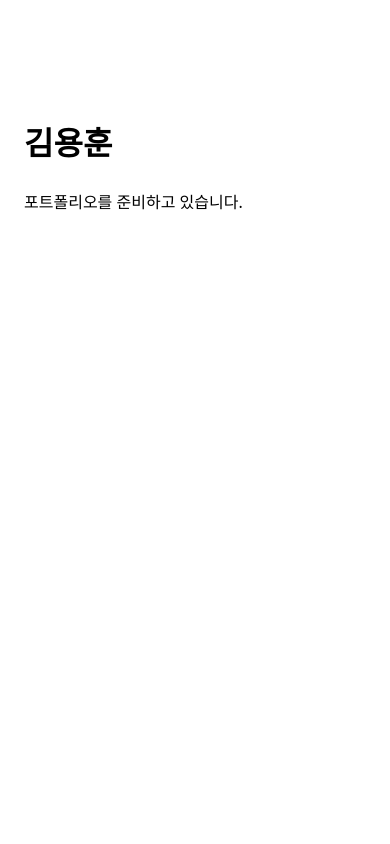
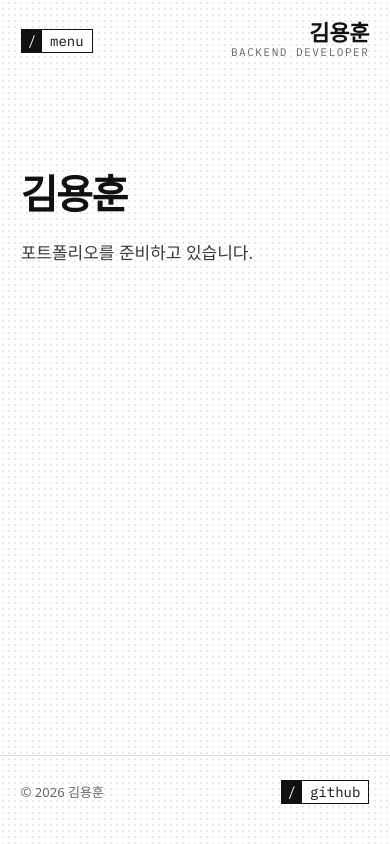
Before and after one commit to Jena-K/canvas, an Astro site: page / in a window 390 px wide. Built offline with nearby package versions, Linux system fonts and the light colour scheme; Astro itself is replaced by a stand-in of ours; a web font is replaced by a local one.

Commit message:
feat(layout): add design tokens, Tag, Header, Footer, and Base layout
Self-host Instrument Sans, Pretendard (dynamic Hangul subsets), and IBM
Plex Mono through their npm packages. Header renders slash tags on desktop
and folds them into a <details> menu under 720px.

```diff
--- a/package.json
+++ b/package.json
@@ -16,7 +16,10 @@
   "dependencies": {
     "@astrojs/mdx": "^8.1.6",
     "@astrojs/sitemap": "^3.7.5",
+    "@fontsource-variable/instrument-sans": "^5.3.0",
+    "@fontsource/ibm-plex-mono": "^5.3.0",
     "astro": "^7.4.12",
+    "pretendard": "1.3.9",
     "sharp": "^0.35.0"
   },
   "packageManager": "pnpm@11.9.0",
--- /dev/null
+++ b/src/components/Footer.astro
@@ -0,0 +1,24 @@
+---
+import Tag from './Tag.astro';
+---
+
+<footer class="site-footer">
+	<p class="copy">© {new Date().getFullYear()} 김용훈</p>
+	<Tag href="https://github.com/Jena-K" label="github" />
+</footer>
+
+<style>
+	.site-footer {
+		display: flex;
+		align-items: center;
+		justify-content: space-between;
+		gap: 16px;
+		margin-top: 160px;
+		padding: 24px var(--pad) 40px;
+		border-top: 1px solid var(--line);
+	}
+	.copy {
+		font-size: var(--text-meta);
+		color: var(--muted);
+	}
+</style>
--- /dev/null
+++ b/src/components/Header.astro
@@ -0,0 +1,138 @@
+---
+import Tag from './Tag.astro';
+import { url } from '../utils/url';
+
+const home = url('/');
+const host = new URL(Astro.site!).host;
+
+const sections = [
+	{ label: 'projects', href: url('/#projects') },
+	{ label: 'about', href: url('/#about') },
+	{ label: 'contact', href: url('/#contact') },
+];
+const external = [{ label: 'github', href: 'https://github.com/Jena-K' }];
+---
+
+<header class="site-header">
+	<nav class="tags" aria-label="주요 메뉴">
+		<Tag href={home} prefix="www" label={host} current={Astro.url.pathname === home} />
+		{sections.map((link) => <Tag {...link} />)}
+	</nav>
+	<nav class="tags right" aria-label="외부 링크">
+		{external.map((link) => <Tag {...link} />)}
+	</nav>
+
+	<details class="menu">
+		<summary><b>/</b><span>menu</span></summary>
+		<nav aria-label="모바일 메뉴">
+			{[...sections, ...external].map((link) => <Tag {...link} />)}
+		</nav>
+	</details>
+
+	<a class="brand" href={home}>
+		김용훈
+		<span class="label">Backend Developer</span>
+	</a>
+</header>
+
+<script is:inline>
+	document.querySelector('.menu')?.addEventListener('click', (event) => {
+		if (event.target.closest('a')) event.currentTarget.removeAttribute('open');
+	});
+</script>
+
+<style>
+	.site-header {
+		position: sticky;
+		top: 0;
+		z-index: 10;
+		display: flex;
+		align-items: flex-start;
+		gap: 16px;
+		padding: 36px var(--pad) 24px;
+		background: inherit;
+	}
+	.tags {
+		display: flex;
+		flex-wrap: wrap;
+		gap: 16px;
+	}
+	.right {
+		margin-left: auto;
+	}
+	.brand {
+		margin-left: 48px;
+		display: grid;
+		font-size: 22px;
+		font-weight: 600;
+		line-height: 24px;
+		letter-spacing: -0.01em;
+		white-space: nowrap;
+	}
+	.brand .label {
+		font-weight: 400;
+		font-size: 11px;
+		line-height: 16px;
+		letter-spacing: 0.14em;
+	}
+
+	.menu {
+		display: none;
+		position: relative;
+	}
+	summary {
+		display: inline-flex;
+		list-style: none;
+		cursor: pointer;
+		border: 1px solid var(--ink);
+		background: var(--paper);
+		font-family: var(--font-mono);
+		font-size: var(--text-label);
+		line-height: 22px;
+	}
+	summary::-webkit-details-marker {
+		display: none;
+	}
+	summary b {
+		font-weight: 400;
+		background: var(--ink);
+		color: var(--paper);
+		padding: 0 6px;
+	}
+	summary span {
+		padding: 0 8px;
+	}
+	.menu[open] summary span {
+		background: var(--ink);
+		color: var(--paper);
+	}
+	.menu nav {
+		position: absolute;
+		top: calc(100% + 8px);
+		left: 0;
+		display: grid;
+		justify-items: start;
+		gap: 8px;
+		padding: 12px;
+		border: 1px dashed var(--ink);
+		background: var(--paper);
+	}
+
+	@media (max-width: 720px) {
+		.site-header {
+			align-items: center;
+			padding-top: 20px;
+			padding-bottom: 16px;
+		}
+		.tags {
+			display: none;
+		}
+		.menu {
+			display: block;
+		}
+		.brand {
+			margin-left: auto;
+			text-align: right;
+		}
+	}
+</style>
--- /dev/null
+++ b/src/components/Tag.astro
@@ -0,0 +1,47 @@
+---
+interface Props {
+	href: string;
+	label: string;
+	prefix?: string;
+	current?: boolean;
+}
+
+const { href, label, prefix = '/', current = false } = Astro.props;
+const external = /^https?:\/\//.test(href);
+---
+
+<a
+	class="tag"
+	href={href}
+	aria-current={current ? 'page' : undefined}
+	target={external ? '_blank' : undefined}
+	rel={external ? 'noopener' : undefined}
+>
+	<b>{prefix}</b><span>{label}</span>
+</a>
+
+<style>
+	.tag {
+		display: inline-flex;
+		border: 1px solid var(--ink);
+		background: var(--paper);
+		font-family: var(--font-mono);
+		font-size: var(--text-label);
+		line-height: 22px;
+		white-space: nowrap;
+	}
+	b {
+		font-weight: 400;
+		background: var(--ink);
+		color: var(--paper);
+		padding: 0 6px;
+	}
+	span {
+		padding: 0 8px;
+	}
+	.tag:hover span,
+	.tag[aria-current='page'] span {
+		background: var(--ink);
+		color: var(--paper);
+	}
+</style>
--- /dev/null
+++ b/src/layouts/Base.astro
@@ -0,0 +1,27 @@
+---
+import BaseHead from '../components/BaseHead.astro';
+import Footer from '../components/Footer.astro';
+import Header from '../components/Header.astro';
+import { SITE_DESCRIPTION, SITE_TITLE } from '../consts';
+
+interface Props {
+	title?: string;
+	description?: string;
+}
+
+const { title = SITE_TITLE, description = SITE_DESCRIPTION } = Astro.props;
+---
+
+<!doctype html>
+<html lang="ko">
+	<head>
+		<BaseHead title={title} description={description} />
+	</head>
+	<body>
+		<Header />
+		<main>
+			<slot />
+		</main>
+		<Footer />
+	</body>
+</html>
--- a/src/pages/index.astro
+++ b/src/pages/index.astro
@@ -1,24 +1,26 @@
 ---
-import BaseHead from '../components/BaseHead.astro';
-import { SITE_DESCRIPTION, SITE_TITLE } from '../consts';
+import Base from '../layouts/Base.astro';
 ---
 
-<!doctype html>
-<html lang="ko">
-	<head>
-		<BaseHead title={SITE_TITLE} description={SITE_DESCRIPTION} />
-	</head>
-	<body>
-		<main>
-			<h1>김용훈</h1>
-			<p>포트폴리오를 준비하고 있습니다.</p>
-		</main>
-	</body>
-	<style>
-		main {
-			max-width: 40rem;
-			margin: 0 auto;
-			padding: 6rem 1.5rem;
-		}
-	</style>
-</html>
+<Base>
+	<section class="placeholder">
+		<h1>김용훈</h1>
+		<p>포트폴리오를 준비하고 있습니다.</p>
+	</section>
+</Base>
+
+<style>
+	.placeholder {
+		padding: 96px var(--pad) 0;
+	}
+	h1 {
+		font-size: var(--text-display);
+		font-weight: 700;
+		line-height: 1.08;
+		letter-spacing: var(--tracking-tight);
+	}
+	p {
+		margin-top: 24px;
+		color: var(--ink-2);
+	}
+</style>
--- a/src/styles/global.css
+++ b/src/styles/global.css
@@ -1,11 +1,92 @@
+@import '@fontsource-variable/instrument-sans/wght.css';
+@import '@fontsource/ibm-plex-mono/400.css';
+@import 'pretendard/dist/web/variable/pretendardvariable-dynamic-subset.css';
+
+:root {
+	--ink: #111110;
+	--ink-2: #3a3a38;
+	--muted: #656561;
+	--paper: #ffffff;
+	--line: rgb(17 17 16 / 0.15);
+	--dot: rgb(17 17 16 / 0.09);
+
+	/* Instrument Sans has no Hangul, so Pretendard draws every Korean glyph. */
+	--font-sans: 'Instrument Sans Variable', 'Pretendard Variable', system-ui, sans-serif;
+	/* Latin labels only: a monospace space between Hangul words reads as a gap. */
+	--font-mono: 'IBM Plex Mono', ui-monospace, monospace;
+
+	--text-display: clamp(40px, 5.1vw, 78px);
+	--text-h2: clamp(32px, 3.6vw, 56px);
+	--text-h3: 28px;
+	--text-body: 17px;
+	--text-label: 14px;
+	--text-meta: 13px;
+	--tracking-tight: -0.035em;
+
+	--pad: clamp(20px, 5.3vw, 80px);
+	--gutter: 48px;
+	--aside: 244px;
+	--header-h: 100px;
+}
+
 *,
 *::before,
 *::after {
 	box-sizing: border-box;
 }
+
+html {
+	scroll-padding-top: var(--header-h);
+}
+
 body {
 	margin: 0;
-	font-family: system-ui, sans-serif;
+	min-height: 100vh;
+	display: flex;
+	flex-direction: column;
+	background: var(--paper) radial-gradient(var(--dot) 1px, transparent 1.2px) 0 0 / 6px 6px fixed;
+	color: var(--ink);
+	font-family: var(--font-sans);
+	font-size: var(--text-body);
 	line-height: 1.6;
 	word-break: keep-all;
+	-webkit-font-smoothing: antialiased;
 }
+
+main {
+	flex: 1;
+}
+
+a {
+	color: inherit;
+	text-decoration: none;
+}
+
+h1,
+h2,
+h3,
+p {
+	margin: 0;
+}
+
+:focus-visible {
+	outline: 2px solid var(--ink);
+	outline-offset: 3px;
+}
+
+.label {
+	font-family: var(--font-mono);
+	font-size: var(--text-meta);
+	letter-spacing: 0.12em;
+	text-transform: uppercase;
+	color: var(--muted);
+}
+
+.sr-only {
+	position: absolute;
+	width: 1px;
+	height: 1px;
+	overflow: hidden;
+	clip-path: inset(50%);
+	white-space: nowrap;
+}
```
Also changed, not shown: pnpm-lock.yaml.
